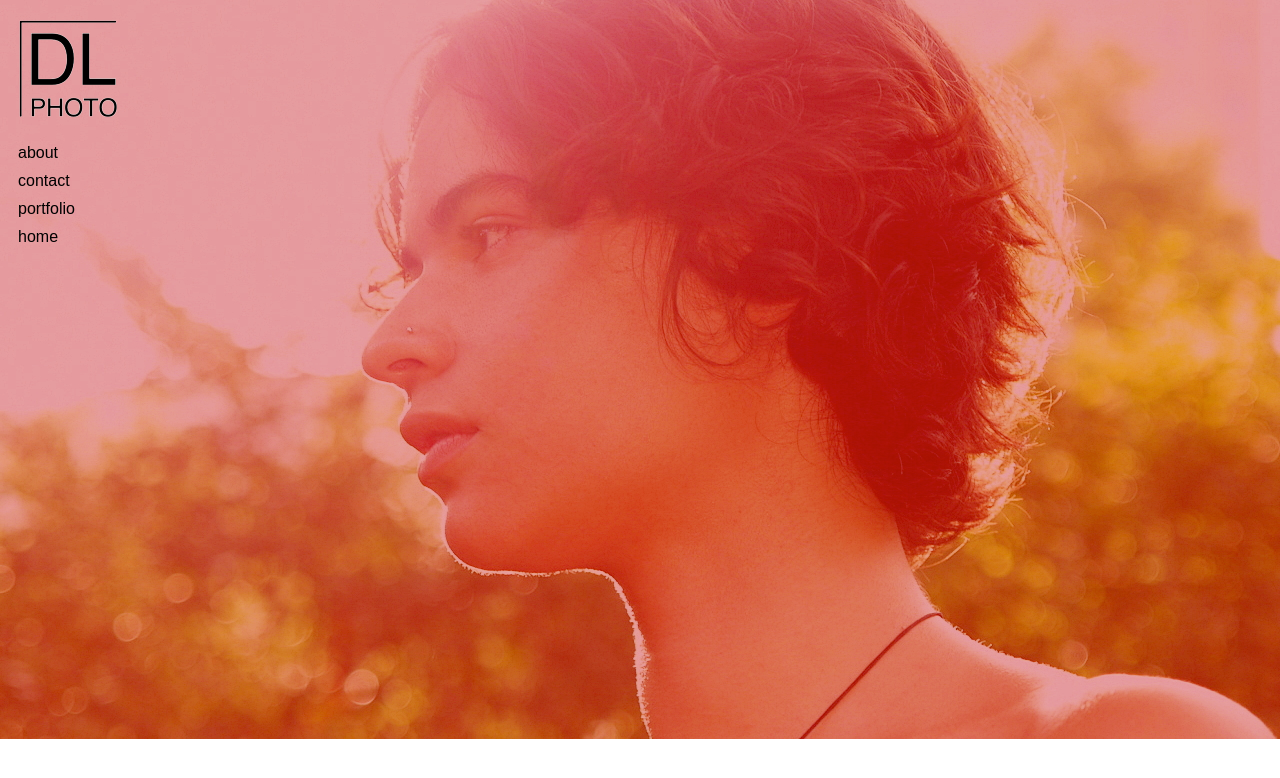
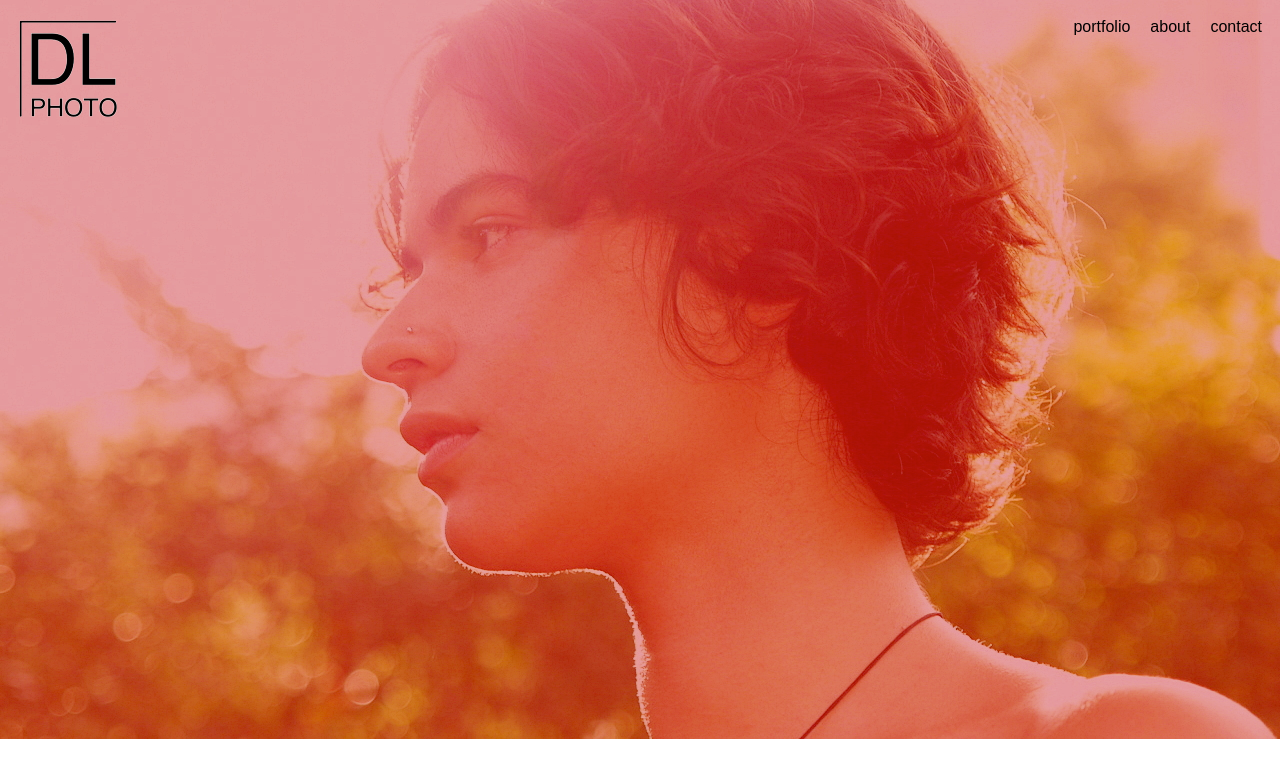
Before and after one commit to dian-lofton/wd100_class04_personal_website, a plain HTML site: page index.html in a window 1280 px wide. Drawn offline with Linux system fonts and the light colour scheme.

Commit message:
Added html and css

```diff
--- a/index.html
+++ b/index.html
@@ -5,17 +5,16 @@
 		<link rel="stylesheet" type="text/css" href="style.css" >
 	</head>
 	<body>
-		<div class="logo centered" >
+		<div class="logo" >
 			<img src="images/logo.png">
 		</div>
 		<div class= "bgimage">
 			<img src="images/home_bg.jpg">
 		</div>
 	<nav>
+		<a href='#contact'>contact</a>
 		<a href='#about'>about</a>
-		<a href='#contact'>contact</a>
 		<a href='#portfolio'>portfolio</a>
-		<a href='#home'>home</a>
 	</nav>
 	<div class="clearfix"></div>
 	</body>
--- a/style.css
+++ b/style.css
@@ -13,12 +13,9 @@
   left: 0;
   z-index: -1;
 }
-.logo.centered.size {
-	position: fixed;
-  	top: 50%;
-  	left: 50%;
- 	/* bring your own prefixes */
- 	transform: translate(-50%, -50%);
+.logo {
+	display: inline-block;
+	float: left;
 }
 .imgcolor {
 	color: (100, 43, 210, .4);
@@ -33,7 +30,8 @@ ol {
 }
 
 a {
-	display: block;
+	display: inline;
+	float: right;
 	font-family: arial;
 	margin: 10px;
 }
@@ -62,7 +60,7 @@ a:visited {
 }
 
 a:hover {
-    color: gray;
+    color: firebrick;
 }
 
 a:active {
```
